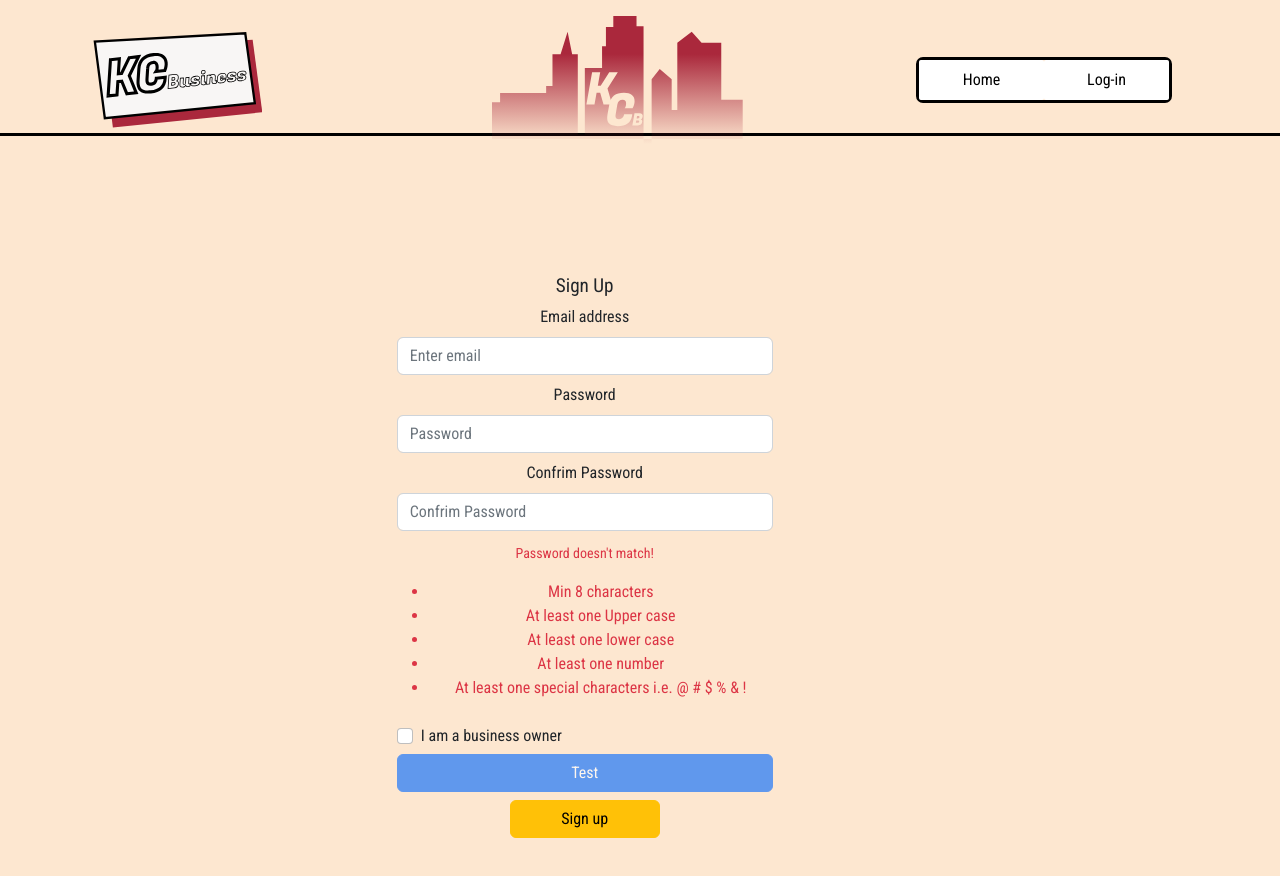
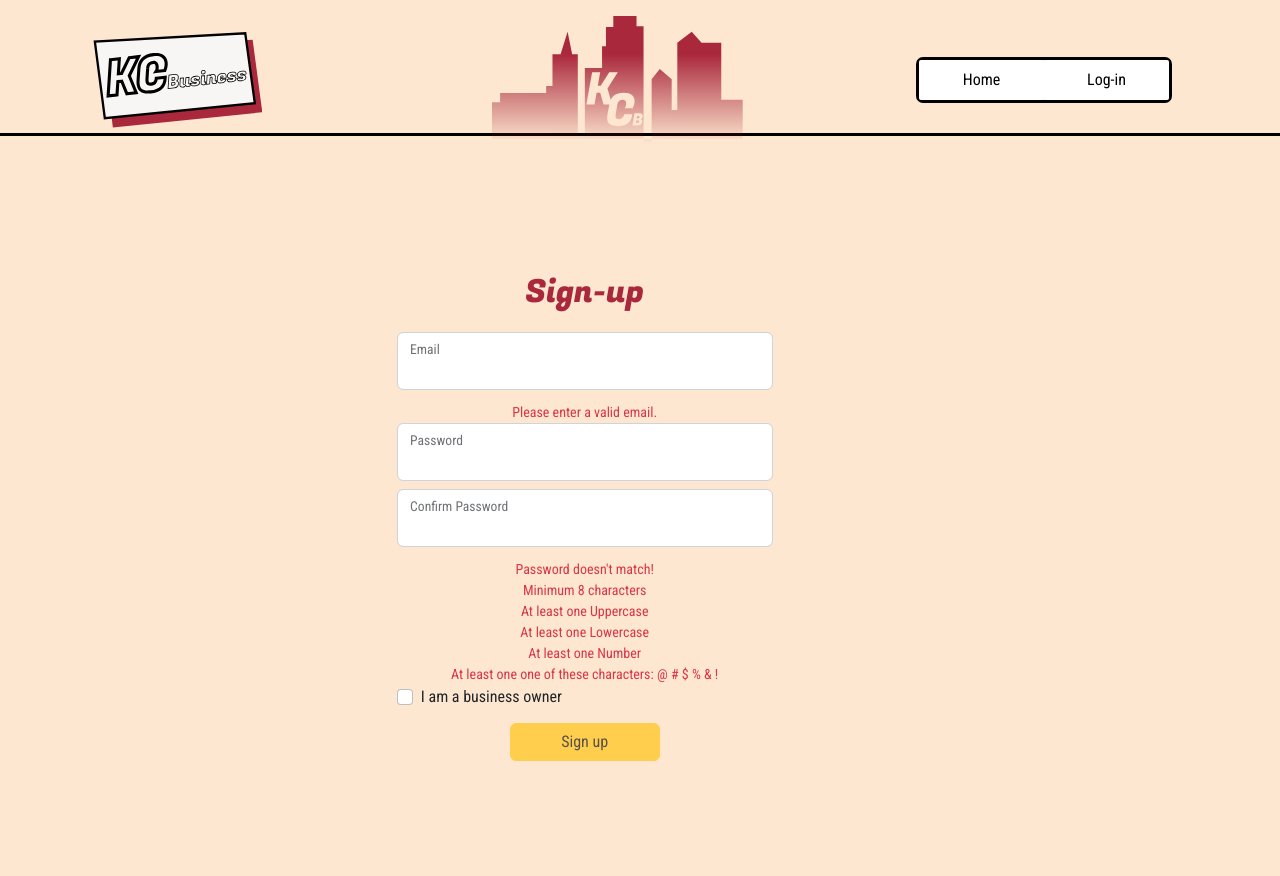
Before and after one commit to 93Belen/LiftOff-kcb, a React (Create React App) app: page /signup in a window 1280 px wide. Shown: the top 876 px of the page. Built offline with nearby package versions, Linux system fonts and the light colour scheme; no server answers.

Commit message:
Added form validation for sign up and add business

```diff
--- a/src/components/Buttons/DoneAdding.js
+++ b/src/components/Buttons/DoneAdding.js
@@ -3,7 +3,9 @@ import { useDispatch, useSelector } from 'react-redux';
 import { selectJwt } from '../../state-redux/Store/Selectors';
 import './Buttons.css';
 
-export const DoneAdding = () => {
+export const DoneAdding = (props) => {
+    let disabled = props.disabled
+    console.log(disabled);
     const jwt = localStorage.getItem("jwt");
     const dispatch = useDispatch();
 
@@ -114,6 +116,7 @@ export const DoneAdding = () => {
     }
 
 
+
     postInfo().then(()=> getOwnedBusinesses()).then(response => dispatch({type:'myBusiness/changeState', payload: response}))
 
 
@@ -125,6 +128,8 @@ export const DoneAdding = () => {
 
     return (
         <Button
+        type="submit"
+        disabled={disabled}
         onClick={onClick}
         id='doneButton'
         variant='warning'
--- a/src/components/Buttons/Signup.js
+++ b/src/components/Buttons/Signup.js
@@ -11,7 +11,8 @@ import store from "../../state-redux/Store/Store";
 
 
 // React Element => Sign-in Button
-export const SignupButton = () => {
+export const SignupButton = (props) => {
+    let disabled = props.disabled
     // USE THIS TO NAVIGATE TO EACH HOME PAGE
     const navigate = useNavigate();
 
@@ -148,6 +149,7 @@ export const SignupButton = () => {
 
     return (
         <Button
+        disabled={disabled}
         onClick={handleClick}
         id='signInButton'
         className='m-2'
--- a/src/components/Form/Form.js
+++ b/src/components/Form/Form.js
@@ -6,84 +6,104 @@ import { DoneAdding } from "../Buttons/DoneAdding";
 import { DoneEditing } from "../Buttons/DoneEditing";
 import "./Form.css";
 
-
-
-
-
-
 export const FormElement = () => {
     const editingAdding = useSelector(selectEditingAdding);
-
+    const [selectedOwnerTypes, setSelectedOwnerTypes] = useState([]);
+    const [form, setForm] = useState({});
+    const [errors, setErrors] = useState({});
+    const [disabled, setDisabled] = useState(true);
+    console.log(disabled)
 
     let button;
     if (editingAdding === 'adding') {
-        button = <DoneAdding />
+        button = <DoneAdding disabled={disabled} />
     }
     else if (editingAdding === 'editing') {
-        button = <DoneEditing />
+        button = <DoneEditing disabled={disabled} />
     }
 
-    // Testing Zone #2
-
-    const [selectedOwnerTypes, setSelectedOwnerTypes] = useState([]);
-
-    const handleChange = event => {
-        setSelectedOwnerTypes(prevTypes => {
-            const newTypes = [...prevTypes];
-            if (event.target.checked) {
-                newTypes.push(event.target.value);
-            } else {
-                const index = newTypes.indexOf(event.target.value);
-                newTypes.splice(index, 1);
-            }
-            setForm({ ...form, businessIdentity: newTypes });
-            return newTypes;
-        });
-    };
-
-    // End Testing Zone #2
-    const [form, setForm] = useState({});
-    const [errors, setErrors] = useState({});
-
     const setField = (field, value) => {
-
         setForm({ ...form, [field]: value });
-
         if (!!errors[field])
             setErrors({ ...errors, [field]: null });
     }
 
     const validateForm = () => {
+        const woman = document.getElementById('woman-owned').checked;
+        const black = document.getElementById('black-owned').checked;
+        const latino = document.getElementById('latino-owned').checked;
+        const asian = document.getElementById('asian-owned').checked;
+        const immigrant = document.getElementById('inmigrant-owned').checked;
+        const lgbtqia = document.getElementById('lgbtqia-owned').checked;
+        const checkInputs = [woman, black, latino, asian, immigrant, lgbtqia];
+
+        // This regex matches empty strings and strings containing whitespaces only -> /^[\s]*$/
+        // This regex matches any string that doesn't contain any special characters or numbers -> /^[a-zA-Z\s]+$/
+
         const { businessName, businessTypes, businessCounty, businessCity, businessZipCode, businessStreetNumber, businessDescription, businessWebsiteLink, businessIdentity } = form
         const newErrors = {}
+            // ---------------------- Business Name ----------------------
+            if (!businessName || businessName === '' || (/^[\s]*$/.test(businessName))) newErrors.businessName = 'Please enter your name.'              // Not empty & no whitespace
+            else if (businessName.length < 2 || businessName.length > 20) newErrors.businessName = 'Name must be between 2-20 characters in length.'    // Checks length
+            else if ((!/^[a-zA-Z\s]+$/.test(businessName))) newErrors.businessName = 'Please remove any special characters or numbers.'                 // No special char's or #'s
 
-        if (!businessName || businessName === '') newErrors.businessName = 'Please enter your name.'
-        else if (businessName.length <= 2) newErrors.businessName = 'Name must be longer than two characters.'
-        if (!businessTypes || businessTypes === '') newErrors.businessTypes = 'Please select your Business Type.'
-        if (!businessCounty || businessCounty === '') newErrors.businessCounty = 'Please select a County.'
-        if (!businessCity || businessCity === '') newErrors.businessCity = 'Please select a City.'
-        if (!businessZipCode || businessZipCode === '') newErrors.businessZipCode = 'Please enter your Zip Code.'
-        if (!businessStreetNumber || businessStreetNumber === '') newErrors.businessStreetNumber = 'Please enter your Business street name and number.'
-        if (!businessDescription || businessDescription === '') newErrors.businessDescription = 'Please enter a description for your business.'
-        if (!businessWebsiteLink || businessWebsiteLink === '') newErrors.businessWebsiteLink = 'Please enter your business website link.'
-        if (!businessIdentity || !businessIdentity.length === 0) newErrors.businessIdentity = 'Please select one or more values for business identity.'
+            // ---------------------- Business Type ----------------------
+            if (!businessTypes || businessTypes === '' || (/^[\s]*$/.test(businessTypes))) newErrors.businessTypes = 'Please select or enter your Business Type.'
+            else if (businessTypes.length < 2 || businessTypes.length > 20) newErrors.businessTypes = 'Business Type must be between 2-20 characters in length.'
+            else if ((!/^[a-zA-Z\s]+$/.test(businessTypes))) newErrors.businessTypes = 'Please remove any special characters or numbers.'
+
+            // ---------------------- County ----------------------
+            if (!businessCounty || businessCounty === '') newErrors.businessCounty = 'Please select a County.'
+
+            // ---------------------- City ----------------------
+            if (!businessCity || businessCity === '' || (/^[\s]*$/.test(businessCity))) newErrors.businessCity = 'Please select a City.'                // Not empty & no whitespace
+            else if (businessCity.length < 2 || businessCity.length > 20) newErrors.businessCity = 'City must be between 2-20 characters in length.'    // Checks length
+            else if ((!/^[a-zA-Z\s']+$/.test(businessCity))) newErrors.businessCity = 'Please remove any special characters or numbers.'                // No special char's or #'s (except: ')
+            // This regext ↑↑↑↑↑ allows the → ' ← symbol to pass so City options like "Lee's Summit" passes. This can be updated to include other special characters.
+
+            // ---------------------- Zip Code ----------------------
+            if (!businessZipCode || businessZipCode === '') newErrors.businessZipCode = 'Please enter your Zip Code.'
+            else if ((!/^\d+$/.test(businessZipCode))) newErrors.businessZipCode = 'Please remove any special characters.'
+
+            // ---------------------- Street & Number ----------------------
+            if (!businessStreetNumber || businessStreetNumber === '' || (/^[\s]*$/.test(businessStreetNumber))) newErrors.businessStreetNumber = 'Please enter your Business street name and number.'
+            else if (businessStreetNumber.length < 2 || businessStreetNumber.length > 20) newErrors.businessStreetNumber = 'This Field must be between 2-20 characters in length.'
+
+            // ---------------------- Description ----------------------
+            if (!businessDescription || businessDescription === '' || (/^[\s]*$/.test(businessDescription))) newErrors.businessDescription = 'Please enter a description for your business.'
+            else if (businessDescription.length < 10 || businessDescription.length > 160) newErrors.businessDescription = 'Description must be between 10-160 characters in length.'
+
+            // ---------------------- Web Link ----------------------
+            if (!businessWebsiteLink || businessWebsiteLink === '' || (/^[\s]*$/.test(businessWebsiteLink))) newErrors.businessWebsiteLink = 'Please enter your business website link.'
+            else if (businessWebsiteLink.length < 2 || businessWebsiteLink.length > 100) newErrors.businessWebsiteLink = 'Website link must be between 2-100 characters in length.'
+            else if ((!/^(https?:\/\/)?([\w\d]+\.)+[\w]+([\/\w\d-]+)*(\?[\w\d]+=[\w\d]+)*(\&[\w\d]+=[\w\d]+)*\/?$/i.test(businessWebsiteLink))) newErrors.businessWebsiteLink = 'Please enter a valid webiste format.'
+
+            // ---------------------- Identity ----------------------
+            if(!checkInputs.includes(true)) newErrors.businessIdentity = 'Please select at least one options.'
+
+
         return newErrors
-    };
-
-    const handleSubmit = (e) => {
-        e.preventDefault()
-
+    }
+    const showMessages = () => {
         const formErrors = validateForm()
         if (Object.keys(formErrors).length > 0) {
             setErrors(formErrors)
+            setDisabled(() => true);
         } else {
             console.log('Form Submitted')
             console.log(form)
+            setDisabled(() => false);
+
         }
-    };
+    }
+
+
 
     return (
         <Container
+            onKeyDown={showMessages}
+            onKeyUp={showMessages}
+            onClick={showMessages}
             id='formDiv'
         >
             <svg id='svg' viewBox="0 0 734 909" fill="none" xmlns="http://www.w3.org/2000/svg">
@@ -98,8 +118,8 @@ export const FormElement = () => {
                         <FormControl
                             id='business-name'
                             type='text'
-                            value={form.businessName}
-                            onChange={(e) => setField('businessName', e.target.value)}
+                            onChange={(e) =>setField('businessName', e.target.value)}
+                            onFocus={(e) =>setField('businessName', e.target.value)}
                             isInvalid={!!errors.businessName} />
                         <Form.Control.Feedback type='invalid'>
                             {errors.businessName}
@@ -113,9 +133,9 @@ export const FormElement = () => {
                         <FormControl
                             id='business-type'
                             type='text'
-                            value={form.businessTypes}
                             list='businessType'
                             onChange={(e) => setField('businessTypes', e.target.value)}
+                            onFocus={(e) => setField('businessTypes', e.target.value)}
                             isInvalid={!!errors.businessTypes} />
                         <Form.Control.Feedback type='invalid'>
                             {errors.businessTypes}
@@ -137,8 +157,8 @@ export const FormElement = () => {
                                 <FormSelect
                                     id='county'
                                     type='text'
-                                    value={form.businessCounty}
                                     onChange={(e) => setField('businessCounty', e.target.value)}
+                                    onFocus={(e) => setField('businessCounty', e.target.value)}
                                     isInvalid={!!errors.businessCounty}>
                                     <option selected></option>
                                     <option>Jackson</option>
@@ -169,8 +189,8 @@ export const FormElement = () => {
                                     id='business-city'
                                     type='text'
                                     list='city'
-                                    value={form.businessCity}
                                     onChange={(e) => setField('businessCity', e.target.value)}
+                                    onFocus={(e) => setField('businessCity', e.target.value)}
                                     isInvalid={!!errors.businessCity} />
                                 <Form.Control.Feedback type='invalid'>
                                     {errors.businessCity}
@@ -215,6 +235,7 @@ export const FormElement = () => {
                                     value={form.businessZipCode}
                                     max='68000' min='64000'
                                     onChange={(e) => setField('businessZipCode', e.target.value)}
+                                    onFocus={(e) => setField('businessZipCode', e.target.value)}
                                     isInvalid={!!errors.businessZipCode} />
                                 <Form.Control.Feedback type='invalid'>
                                     {errors.businessZipCode}
@@ -230,8 +251,8 @@ export const FormElement = () => {
                                 <FormControl
                                     id='address-description'
                                     type='text'
-                                    value={form.businessStreetNumber}
                                     onChange={(e) => setField('businessStreetNumber', e.target.value)}
+                                    onFocus={(e) => setField('businessStreetNumber', e.target.value)}
                                     isInvalid={!!errors.businessStreetNumber} />
                                 <Form.Control.Feedback type='invalid'>
                                     {errors.businessStreetNumber}
@@ -247,8 +268,8 @@ export const FormElement = () => {
                         <FormControl
                             id='description'
                             as='textarea'
-                            value={form.businessDescription}
                             onChange={(e) => setField('businessDescription', e.target.value)}
+                            onFocus={(e) => setField('businessDescription', e.target.value)}
                             isInvalid={!!errors.businessDescription} />
                         <Form.Control.Feedback type='invalid'>
                             {errors.businessDescription}
@@ -268,7 +289,6 @@ export const FormElement = () => {
                                     value='Woman'
                                     type='switch'
                                     label='Woman'
-                                    onChange={handleChange}
                                 />
                             </Col>
 
@@ -280,7 +300,6 @@ export const FormElement = () => {
                                     value='Black'
                                     type='switch'
                                     label='Black'
-                                    onChange={handleChange}
                                 />
                             </Col>
                         </Row>
@@ -294,7 +313,6 @@ export const FormElement = () => {
                                     value='Latino'
                                     type='switch'
                                     label='Latino'
-                                    onChange={handleChange}
                                 />
                             </Col>
                             <Col>
@@ -304,7 +322,6 @@ export const FormElement = () => {
                                     value='Immigrant'
                                     type='switch'
                                     label='Inmigrant'
-                                    onChange={handleChange}
                                 />
                             </Col>
                         </Row>
@@ -318,7 +335,6 @@ export const FormElement = () => {
                                     value='LGBTQIA'
                                     className='ownerType'
                                     label='LGBTQIA'
-                                    onChange={handleChange}
                                 />
                             </Col>
 
@@ -330,7 +346,6 @@ export const FormElement = () => {
                                     value='Asian'
                                     type='switch'
                                     label='Asian'
-                                    onChange={handleChange}
                                 />
 
 
@@ -353,8 +368,8 @@ export const FormElement = () => {
                                 <FormControl
                                     id='website'
                                     type='text'
-                                    value={form.businessWebsiteLink}
                                     onChange={(e) => setField('businessWebsiteLink', e.target.value)}
+                                    onFocus={(e) => setField('businessWebsiteLink', e.target.value)}
                                     isInvalid={!!errors.businessWebsiteLink} />
                                 <Form.Control.Feedback type='invalid'>
                                     {errors.businessWebsiteLink}
@@ -365,12 +380,6 @@ export const FormElement = () => {
                     <Col>
                         {/* Done Editing and Done Adding buttons have to be changed when needed */}
                         {button}
-                        <Button
-                            type='submit'
-                            onClick={handleSubmit}
-                            variant='primary'>
-                            Test Button
-                        </Button>
                     </Col>
                 </Row>
             </Form>
--- a/src/components/Log-in/SignUp.js
+++ b/src/components/Log-in/SignUp.js
@@ -19,12 +19,14 @@ const passVerificationError = {
     hasLower: false,
     hasNumber: false,
     hasSpclChr: false,
-    confirmPass: false
+    confirmPass: false,
+    isEmail: false
 };
 
 export const SignUp = () => {
     const [newUser, setNewUser] = useState(initialState);
     const [passwordError, setPasswordError] = useState(passVerificationError);
+    const [disabled, setDisabled] = useState(true);
 
     useEffect(() => { }, [newUser]);
 
@@ -48,7 +50,6 @@ export const SignUp = () => {
                 hasNumber,
                 hasSpclChr,
             });
-
         }
         if (name === "confirmPass") {
             setPasswordError({
@@ -56,64 +57,98 @@ export const SignUp = () => {
                 confirmPass: newUser.password === value
             });
         }
+        if(name === "email") {
+            const isEmail = /^[a-zA-Z0-9._-]+@[a-zA-Z0-9.-]+\.[a-zA-Z]{2,6}$/.test(value);
+            setPasswordError({
+                ...passwordError,
+                isEmail,
+            });
+        }
+
     };
 
+    const showMessage = () =>{
+        if(Object.values(passwordError).includes(false)) {
+            setDisabled(() => true);
+        } else {
+            setDisabled(() => false);
+        }
+    }
+
     console.log(newUser);
-
+    console.log(disabled)
     return (
-        <Container id='log-in'>
+        <Container id='log-in' onChange={showMessage} onKeyDown={showMessage} onKeyUp={showMessage}>
             {/* <svg id='svg-login' viewBox="0 0 994 889" fill="none" xmlns="http://www.w3.org/2000/svg">
                 <path d="M991.305 761.192L117.095 845.262L72.6356 42.4584L928.661 2.60945L991.305 761.192Z" stroke="#AA283C" stroke-width="5" stroke-linejoin="round" />
                 <path d="M920.838 801.652L47.0722 885.762L2.63549 82.5747L858.225 42.707L920.838 801.652Z" stroke="#201D1D" stroke-width="5" stroke-linejoin="round" />
             </svg> */}
             <Form id='log-in-form'>
 
-                <h2 id='SignUpTitle'>Sign Up</h2>
-
-
+                <h2 id='signUpTitle'>Sign-up</h2>
 
                 <FormGroup className="mb-2">
-                    <Form.Label>Email address</Form.Label>
+                    <FloatingLabel label='Email'>
                     <FormControl
                         type="email"
                         name="email"
                         id="register-email"
                         value={newUser.email}
                         onChange={handleOnChange}
-                        placeholder="Enter email" />
+                         /></FloatingLabel>
                 </FormGroup>
+                <Form.Text>
+                    {!passwordError.isEmail && ( <div className="text-danger">Please enter a valid email.</div> )}
+                </Form.Text>
 
                 <FormGroup className="mb-2">
-                    <Form.Label>Password</Form.Label>
+                    <FloatingLabel label='Password'>
                     <FormControl
                         type="password"
                         name="password"
                         id="register-password"
                         value={newUser.password}
                         onChange={handleOnChange}
-                        placeholder="Password" />
+                         /></FloatingLabel>
                 </FormGroup>
 
                 <FormGroup className="mb-2">
-                    <Form.Label>Confrim Password</Form.Label>
+                    <FloatingLabel label='Confirm Password'>
                     <FormControl
                         type="password"
                         name="confirmPass"
                         id="confirm-password"
                         value={newUser.confirmPass}
                         onChange={handleOnChange}
-                        placeholder="Confrim Password" />
+                         /></FloatingLabel>
                 </FormGroup>
 
                 <Form.Text>
-                    {!passwordError.confirmPass && (
-                        <div className="text-danger mb-3">Password doesn't match!</div>
+                    {!passwordError.confirmPass ?(
+                        <div className="text-danger">Password doesn't match!</div>
+                    ):(
+                        <div className="text-success">Passwords Match</div>
+                    )}
+                    {!passwordError.isLenthy && (
+                        <div className="text-danger">Minimum 8 characters</div>
+                    )}
+                    {!passwordError.hasUpper && (
+                        <div className="text-danger">At least one Uppercase</div>
+                    )}
+                    {!passwordError.hasLower && (
+                        <div className="text-danger">At least one Lowercase</div>
+                    )}
+                    {!passwordError.hasNumber && (
+                        <div className="text-danger">At least one Number</div>
+                    )}
+                    {!passwordError.hasSpclChr && (
+                        <div className="text-danger">At least one one of these characters: @ # $ % & !</div>
                     )}
                 </Form.Text>
 
 
 
-                <ul className="mb-4">
+                {/* <ul className="mb-4">
                     <li className={passwordError.isLenthy ? "text-success" : "text-danger"}>Min 8 characters</li>
                     <li className={passwordError.hasUpper ? "text-success" : "text-danger"}>At least one Upper case</li>
                     <li className={passwordError.hasLower ? "text-success" : "text-danger"}>At least one lower case</li>
@@ -121,26 +156,14 @@ export const SignUp = () => {
                     <li className={passwordError.hasSpclChr ? "text-success" : "text-danger"}>
                         At least one special characters i.e. @ # $ % & !
                     </li>
-                </ul>
-
-
-
-
+                </ul> */}
 
                 <FormGroup id='role-group' className="mb-1">
                     <FormCheck id='role' type="checkbox" label="I am a business owner" />
                 </FormGroup>
 
-                <Button
-                    variant="primary"
-                    type="submit"
-                    disabled={Object.values(passwordError).includes(false)}>
-                    Test
-                </Button>
 
-
-
-                <SignupButton />
+                <SignupButton disabled={disabled} />
             </Form>
 
         </Container>
```
